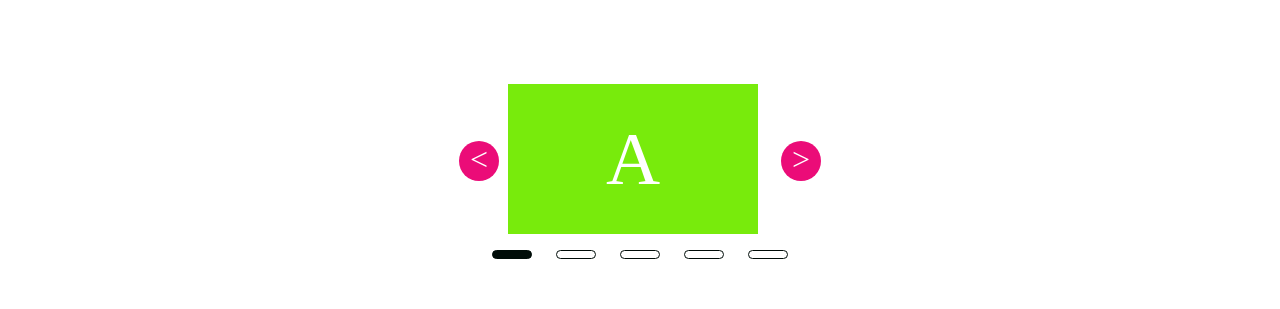
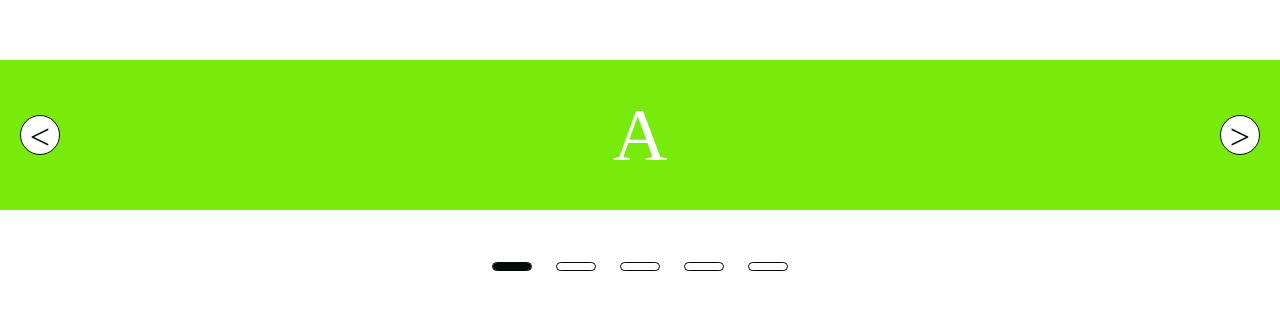
Before and after one commit to erardlucien/touchswipe, a plain HTML site: page index.html in a window 1280 px wide. Shown: the part 235-544 px from the top of the page. Drawn offline with Linux system fonts and the light colour scheme.

Commit message:
The a new div-element(carousel) was added.

```diff
--- a/css/index.css
+++ b/css/index.css
@@ -23,8 +23,8 @@ html {
     --slide-clr-3: rgb(12, 120, 235);
     --slide-clr-4: rgb(244, 217, 14);
     --slide-clr-5: rgb(12, 235, 235);
-    --margin: 1.2rem 2.3rem 1.6rem 0.9rem;
-    --slide-width: 25rem;
+    --margin: 5.2rem 0 0 0;
+    --slide-width: 100%;
     --slide-height: 15rem;
     --transition: transform 200ms linear 4ms;
     --indicator-width: 4rem;
@@ -32,6 +32,7 @@ html {
     --full-indicator-clr: rgb(0, 12, 8);
     --arrow-height: 4rem;
     --arrow-width: 4rem;
+    --arrow-distance: 2rem;
 }
 
 /* _____________________ container _____________________________ */
@@ -42,39 +43,66 @@ html {
     justify-content: center;
     align-items: center;
     min-height: 100vh;
+    min-width: 100vw;
+}
+
+/* _____________________ carousel _____________________________ */
+
+.carousel {
+    display: flex;
+    flex-direction: column;
+    align-items: center;
 }
 
 /* _________________________ slider-and-arrow ___________________ */
 
 .slider-and-arrows {
-    display: flex;
-    justify-content: space-between;
-    align-items: center;
+    position: relative;
+    width: 100vw;
 }
 
 /* __________________________ arrow _____________________________ */
 
 .arrow {
     display: block;
-    width: var(--arrow-height);
+    position: absolute;
+    top: 50%;
+    transform: translateY(-50%);
+    width: var(--arrow-width);
     height: var(--arrow-height);
     border-radius: calc(0.5 * var(--arrow-height));
-    font-size: calc(0.8 * var(--arrow-height));
-    color: white;
-    background-color: var(--slide-clr-2);
+    font-size: calc(0.9 * var(--arrow-height));
+    color: var(--full-indicator-clr);
+    border: 0.1rem solid var(--full-indicator-clr);
+    background-color: white;
     text-align: center;
+    cursor: pointer;
+    z-index: 99;
 }
 
 .arrow:active {
-    background-color: white;
-    color: var(--slide-clr-2);
+    background-color: var(--full-indicator-clr);
+    color: white;
+    font-weight: 700;
+    border: none;
+}
+
+/* __________________________ arrow-left _________________________ */
+
+.arrow-left {
+    left: var(--arrow-distance);
+}
+
+/* __________________________ arrow-right _________________________ */
+
+.arrow-right {
+    right: var(--arrow-distance);
 }
 
 /* _________________________ slider_container ___________________ */
 
 .slider_container {
     --n: 0;
-    margin: var(--margin);
     width: var(--slide-width);
     height: var(--slide-height);
     overflow-x: hidden;
@@ -125,6 +153,7 @@ html {
 
 .indicators-container {
     display: flex;
+    margin: var(--margin);
 }
 
 
@@ -132,17 +161,31 @@ html {
 
 .indicator {
     display: block;
+    position: relative;
     height: var(--indicator-height);
     width: var(--indicator-width);
     border: 0.1rem solid var(--full-indicator-clr);
     margin: 0 1.2rem;
     border-radius: calc(0.5 * var(--indicator-height));
+    cursor: pointer;
+    z-index: 0;
+}
+
+.indicator::before {
+    content: '';
+    display: block;
+    height: 100%;
+    width: 100%;
+    border-radius: calc(0.5 * var(--indicator-height));
+    background-color: var(--full-indicator-clr);
+    transform-origin: left;
+    transform: scaleX(0);
     transition: var(--transition);
-    transition-property: background;
+    z-index: -1;
 }
 
 /* ___________________ indicator-full ____________________ */
 
-.indicator-full {
-    background-color: var(--full-indicator-clr);
+.indicator-full::before {
+    transform: scaleX(1);
 }
--- a/index.html
+++ b/index.html
@@ -7,6 +7,7 @@
     </head>
     <body>
         <div class="container">
+            <div class="carousel">
                 <div class="slider-and-arrows">
                     <span class="arrow arrow-left">&lt;</span>
                     <div class="slider_container">
@@ -28,6 +29,7 @@
                     <span class="indicator"></span>
                 </div>
             </div>
+        </div>
         <script src="js/main.js"></script>
     </body>
 </html>
```
Lines whose indentation alone changed are shown as unchanged.
